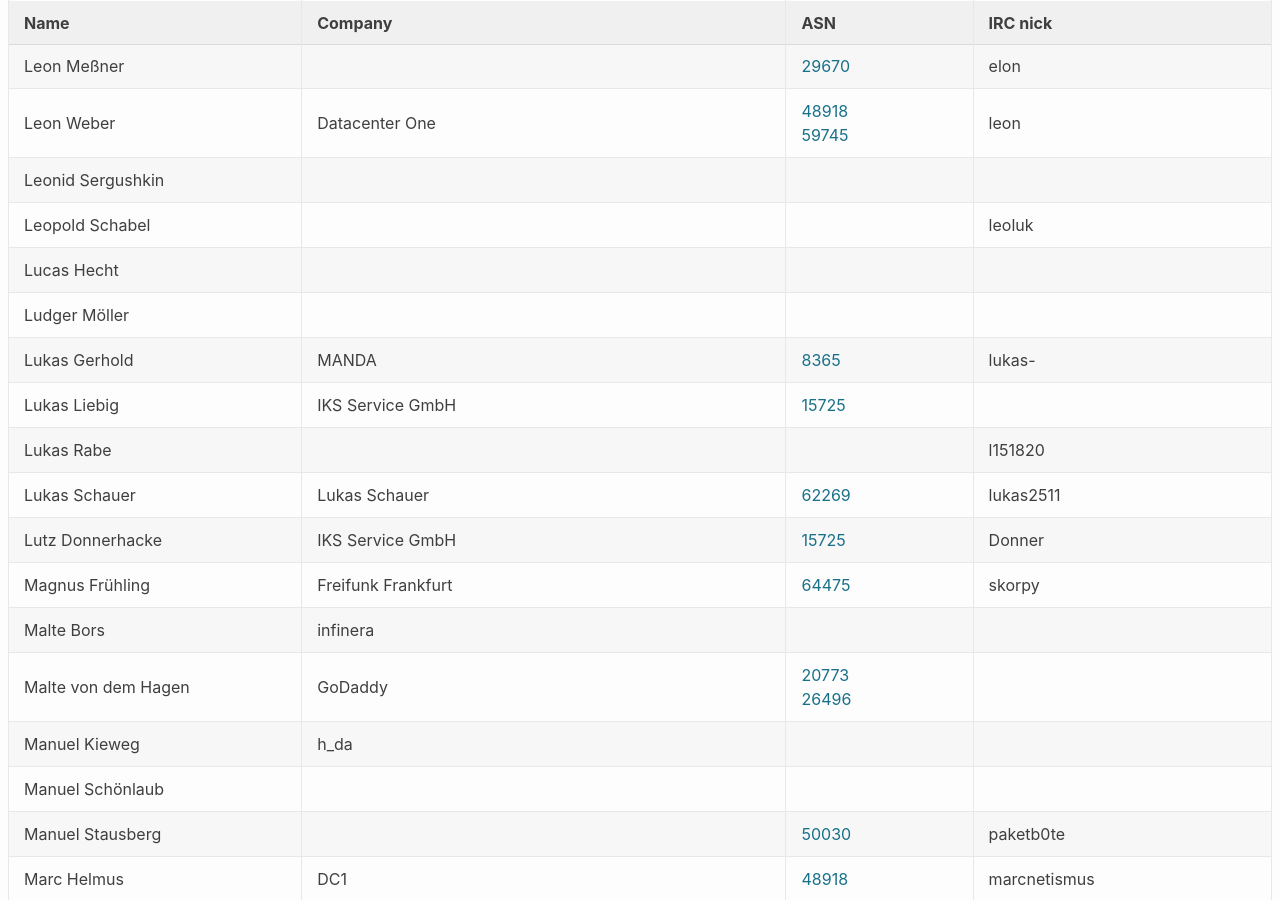
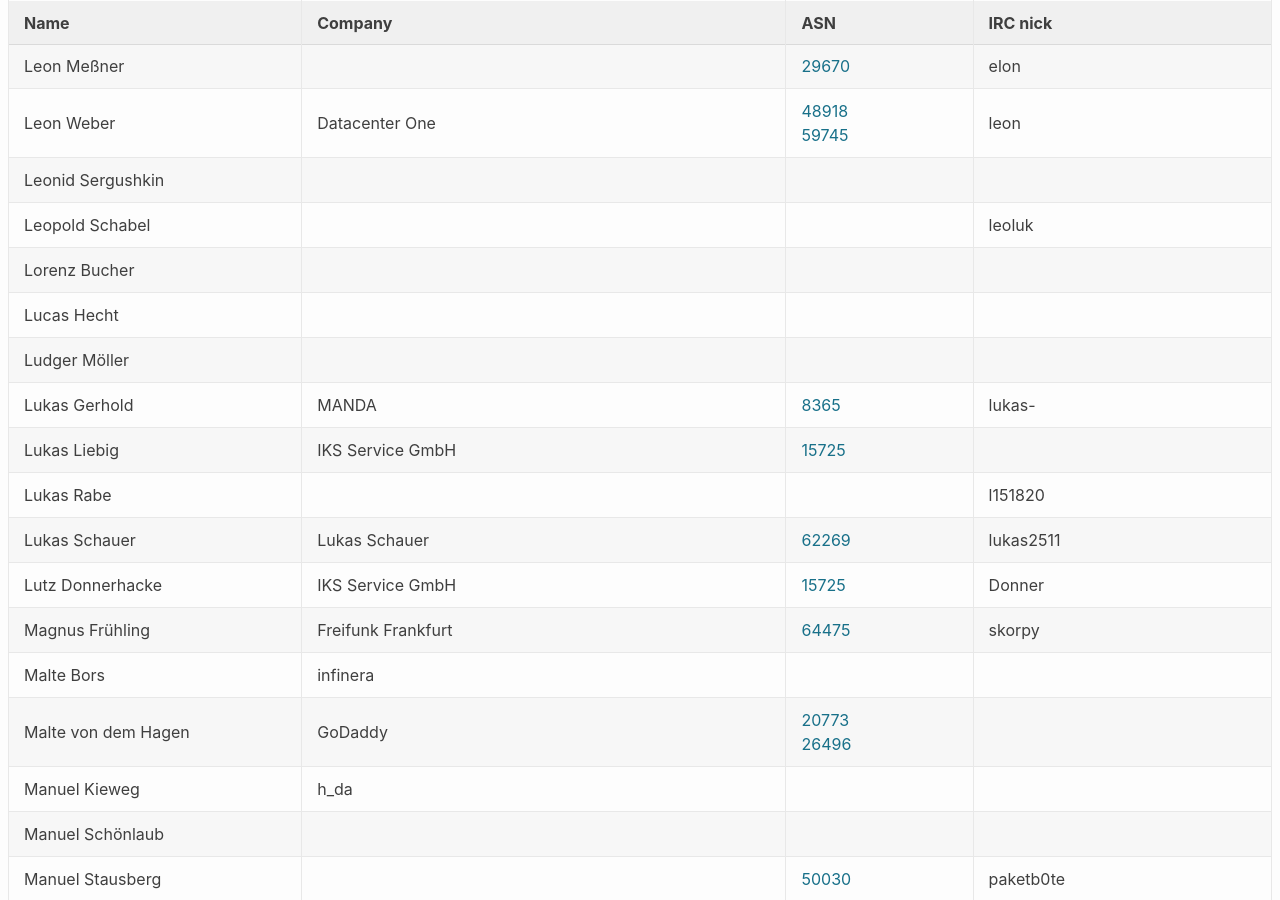
Before and after one commit to denog/pretix-attendeelist, a Jekyll site: the page built from index.markdown, in a window 1280 px wide and 900 px high, scrolled down 10231 px. Built offline with Jekyll 4.4.1, drawn with Linux system fonts in a browser that asks for light colours.

Commit message:
Latest data: Tue Nov  3 18:30:12 UTC 2020

```diff
--- a/_data/attendees.json
+++ b/_data/attendees.json
@@ -1320,6 +1320,12 @@
     "asn": null
   },
   {
+    "name": "Lorenz Bucher",
+    "company": null,
+    "irc": null,
+    "asn": null
+  },
+  {
     "name": "Lucas Hecht",
     "company": null,
     "irc": null,
```
